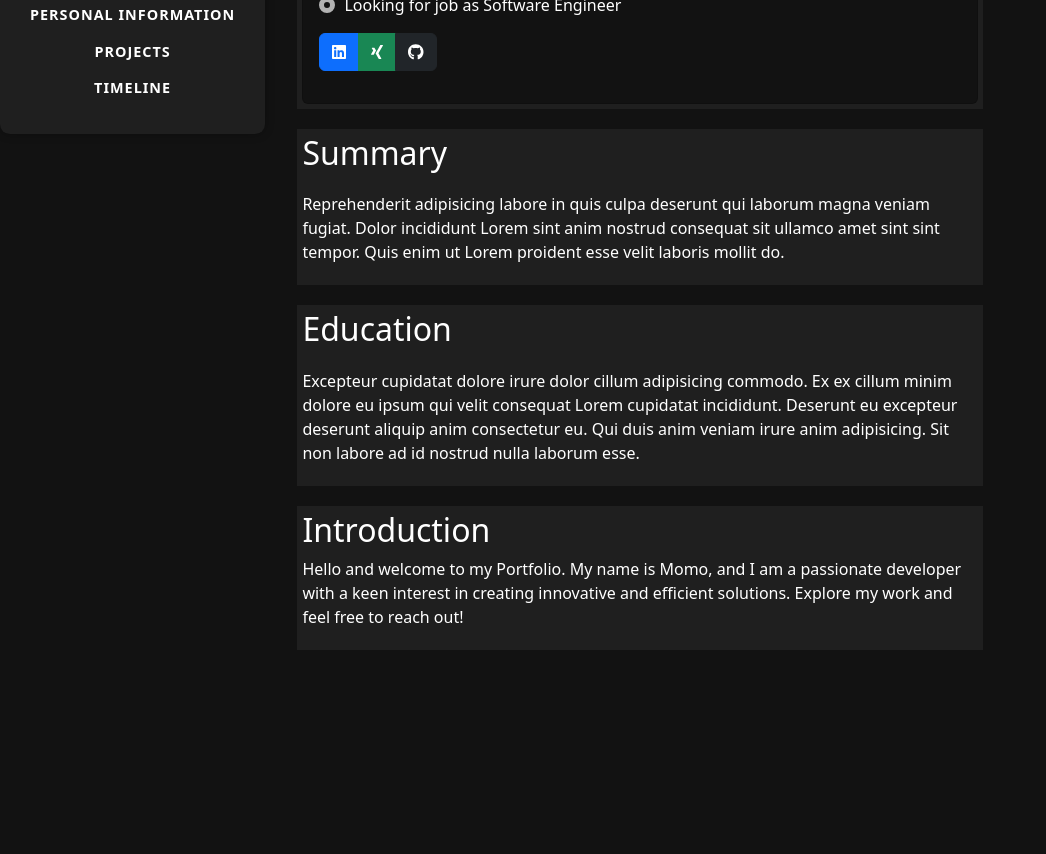
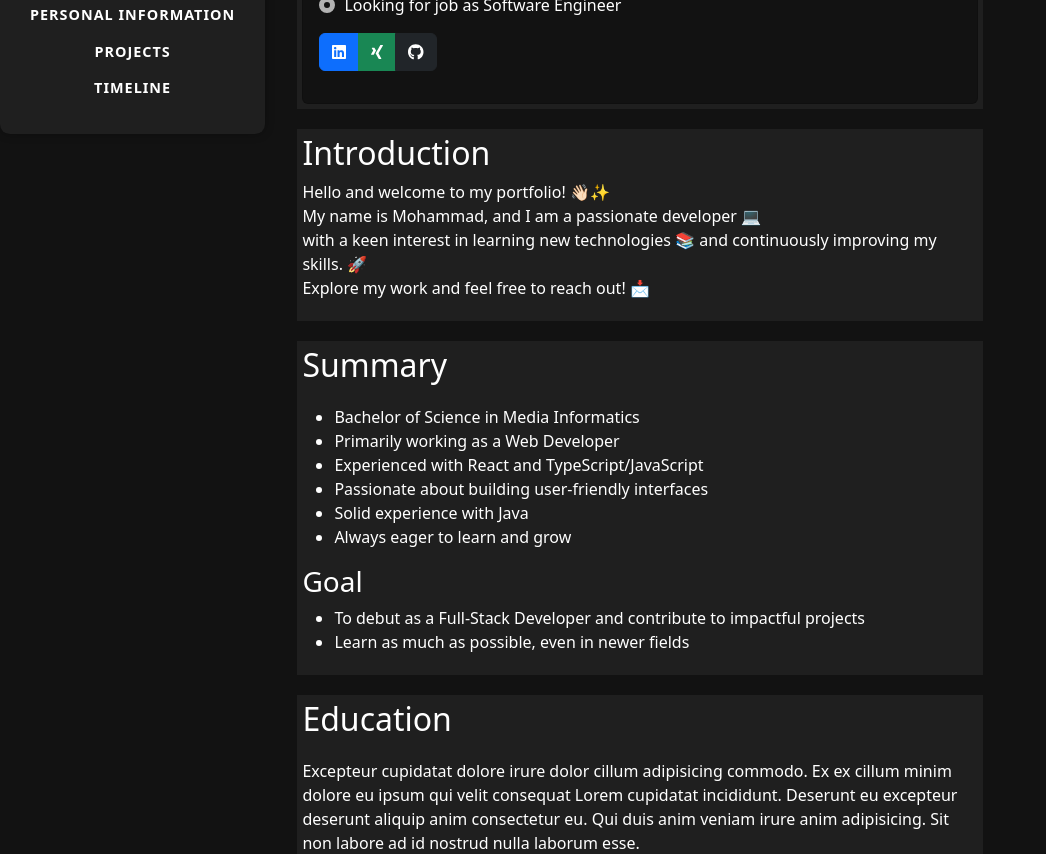
Before and after one commit to Moe-Hammad/Portfolio, a React (Vite) app in the folder my-portfolio/: page / in a window 1280 px wide. Shown: the part 440-1294 px from the top of the page, without its empty margins (0-1046 px from the left). Before the commit the page ends 1135 px from the top, so only its background shows below. Built offline with nearby package versions, Linux system fonts and the light colour scheme.

Commit message:
New Text and Order

```diff
--- a/my-portfolio/src/App.tsx
+++ b/my-portfolio/src/App.tsx
@@ -14,15 +14,16 @@ function App() {
         <section>
           <Header></Header>
         </section>
+        <section>
+          <Introduction />
+        </section >
         <section className='summary'>
           <Summary></Summary>
         </section>
         <section className='summary'>
           <Education></Education>
         </section>
-        <section>
-          <Introduction />
-        </section >
+
       </div>
     </>
   );
--- a/my-portfolio/src/Components/Introduction.tsx
+++ b/my-portfolio/src/Components/Introduction.tsx
@@ -3,9 +3,10 @@ export default function Introduction() {
         <div>
             <h2>Introduction</h2>
             <p>
-                Hello and welcome to my Portfolio.
-                My name is Momo, and I am a passionate developer with a keen interest in creating innovative and efficient solutions.
-                Explore my work and feel free to reach out!
+                Hello and welcome to my portfolio! 👋🏻✨ <br />
+                My name is Mohammad, and I am a passionate developer 💻<br /> with a keen interest in learning new technologies 📚
+                and continuously improving my skills. 🚀<br />
+                Explore my work and feel free to reach out! 📩<br />
             </p>
         </div>
     );
--- a/my-portfolio/src/Components/Summary.tsx
+++ b/my-portfolio/src/Components/Summary.tsx
@@ -1,13 +1,24 @@
-
 export default function Summary() {
     return (
         <div>
             <h2>Summary</h2>
-            <p>
-                Reprehenderit adipisicing labore in quis culpa deserunt qui laborum magna veniam fugiat.
-                Dolor incididunt Lorem sint anim nostrud consequat sit ullamco amet sint sint tempor.
-                Quis enim ut Lorem proident esse velit laboris mollit do.
-            </p>
+            <ul>
+                <li>Bachelor of Science in Media Informatics</li>
+                <li>Primarily working as a Web Developer</li>
+                <li>Experienced with React and TypeScript/JavaScript</li>
+                <li>Passionate about building user-friendly interfaces</li>
+                <li>Solid experience with Java</li>
+                <li>Always eager to learn and grow</li>
+            </ul>
+            <h3>Goal</h3>
+            <ul>
+                <li>
+                    To debut as a Full-Stack Developer and contribute to impactful projects
+                </li>
+                <li>
+                    Learn as much as possible, even in newer fields
+                </li>
+            </ul>
         </div>
-    )
+    );
 }
```
